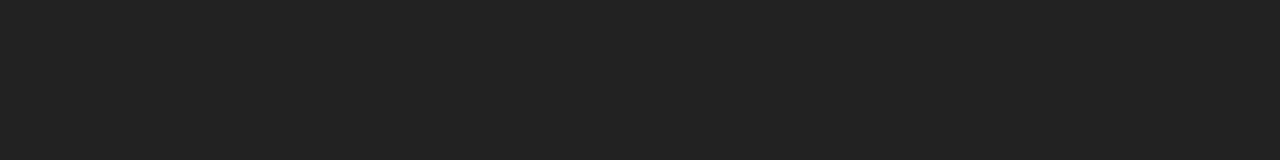
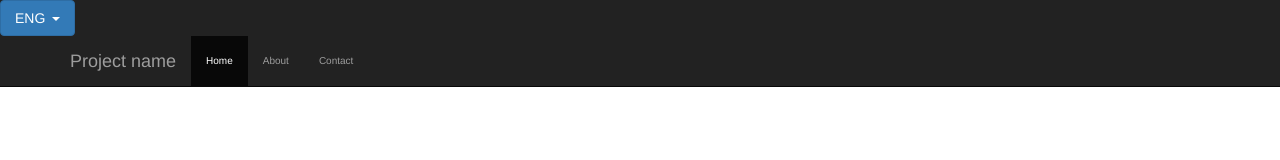
Before and after one commit to cobaze/nhc-website, a website: page index.html in a window 1280 px wide. Drawn offline with Linux system fonts and the light colour scheme.

Commit message:
Stopped for real

```diff
--- a/index.html
+++ b/index.html
@@ -12,20 +12,16 @@
 	      <script src="js/html5shiv.min.js"></script>
 	      <script src="js/respond.min.js"></script>
 	    <![endif]-->
-
 </head>
 <body>
-
 	<div class="main-wrapper container-fluid">
-
 		<nav class="navbar navbar-inverse navbar-fixed-top">
 			<div class="dropdown">
-				<button class="btn btn-primary dropdown-toggle" type="button" data-toggle="dropdown"><img src="imgs/usa.png" alt="usa">USA<span class="caret"></span></button>
-				<ul class="dropdown-menu">
-					<li><a href="#"><img src="imgs/spain.png" alt="spain">SPAIN<span class="caret"></span></a></li>
+				<button class="lang-btn btn btn-primary dropdown-toggle" type="button" data-toggle="dropdown">ENG<span class="eng-arrow caret"></span></button>
+				<ul class="tn-dd dropdown-menu">
+					<li><a href="#">ESP</span></a></li>
 				</ul>
 			</div>
-
 	      <div class="container">
 	        <div class="navbar-header">
 	          <button type="button" class="navbar-toggle collapsed" data-toggle="collapse" data-target="#navbar" aria-expanded="false" aria-controls="navbar">
@@ -45,12 +41,7 @@
 	        </div><!--/.nav-collapse -->
 	      </div>
 	    </nav>
-
-
 	</div>
-
-
-
 	<script src="bower_components/jquery/dist/jquery.min.js"></script>
 	<script src="bower_components/bootstrap/dist/js/bootstrap.min.js"></script>
 	<script src="js/main.js"></script>
--- a/sass/nhc.scss
+++ b/sass/nhc.scss
@@ -6,17 +6,28 @@
 @import 'colors';
 
 $border: solid 1px;
-$body-font-size: 10em;
+$body-font-size: 10px;
 
 *{
 	padding: 0;
 	margin: 0;
 }
 
-html, body{
+body{
 	font-size: $body-font-size;
 }
 
+.lang-btn{
+	padding: 0.5em 1em;
+}
+
+.eng-arrow{
+	margin-left: 0.5em !important;
+}
+
+ul.tn-dd{
+	min-width: 6em;
+}
 
 div.main-wrapper{
 	border: $border red;
```
Also changed, not shown: css/nhc.css, 1 other file.
